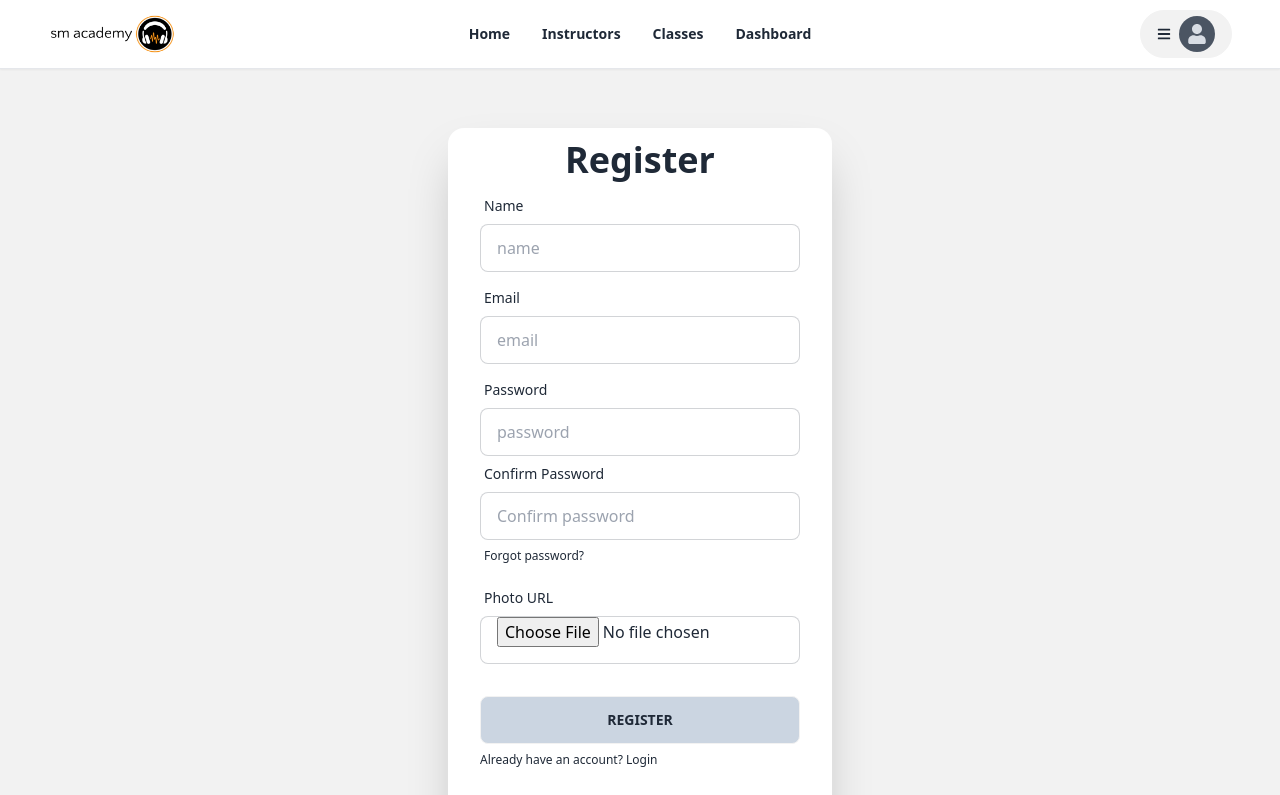
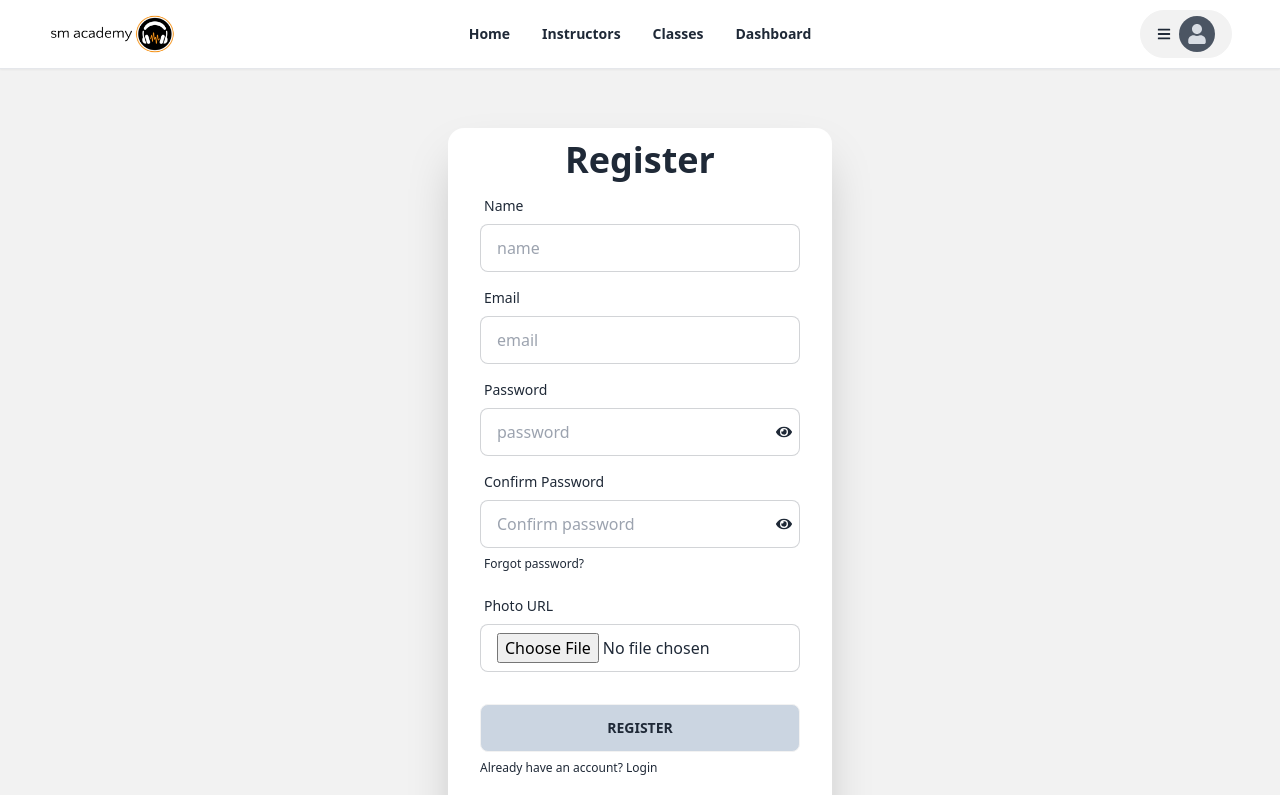
Before and after one commit to jamilakterup/summer-camp-client, a React (Vite) app: page /register in a window 1280 px wide. Shown: the top 795 px of the page. Built offline with nearby package versions, Linux system fonts and the light colour scheme; no server answers.

Commit message:
password view

```diff
--- a/src/Pages/Login/Login.jsx
+++ b/src/Pages/Login/Login.jsx
@@ -1,8 +1,12 @@
+import {useState} from "react";
 import {useForm} from "react-hook-form";
 import {Link} from "react-router-dom";
+import {FaEyeSlash, FaEye} from 'react-icons/fa';
 
 const Login = () => {
     const {register, handleSubmit, formState: {errors}} = useForm();
+    const [isOpen, setIsOpen] = useState(false);
+
     const onSubmit = data => console.log(data);
 
     return (
@@ -20,11 +24,12 @@ const Login = () => {
                         />
                         {errors.email && <p className="text-red-600">{errors.email?.message}</p>}
                     </div>
-                    <div className="form-control">
+                    <div className="form-control relative">
                         <label className="label">
                             <span className="label-text">Password</span>
                         </label>
-                        <input {...register("password", {required: true})} type="password" placeholder="password" className="input input-bordered" />
+                        <input {...register("password", {required: true})} type={`${isOpen ? 'text' : 'password'}`} placeholder="password" className="input input-bordered" />
+                        <span className="absolute bottom-12 right-2" onClick={() => setIsOpen(!isOpen)}>{isOpen ? <FaEyeSlash /> : <FaEye />}</span>
                         {errors.password && <p className="text-red-600">{"Password is required"}</p>}
                         <label className="label">
                             <a href="#" className="label-text-alt link link-hover">Forgot password?</a>
--- a/src/Pages/Register/Register.jsx
+++ b/src/Pages/Register/Register.jsx
@@ -1,10 +1,13 @@
-import {useContext} from "react";
+import {useContext, useState} from "react";
 import {useForm} from "react-hook-form";
 import {Link} from "react-router-dom";
 import {AuthContext} from "../../components/Providers/AuthProviders";
+import {FaEyeSlash, FaEye} from 'react-icons/fa';
 
 const Register = () => {
     const {signUpUser} = useContext(AuthContext);
+    const [isOpen, setIsOpen] = useState(false);
+    const [confirm, setConfirm] = useState(false);
 
     const {register, handleSubmit, formState: {errors}} = useForm();
     const onSubmit = data => {
@@ -42,16 +45,20 @@ const Register = () => {
                         />
                         {errors.email && <p className="text-red-600">{errors.email?.message}</p>}
                     </div>
-                    <div className="form-control">
+                    <div className="form-control relative">
                         <label className="label">
                             <span className="label-text">Password</span>
                         </label>
-                        <input {...register("password", {required: true})} type="password" placeholder="password" className="input input-bordered" />
+                        <input {...register("password", {required: true})} type={`${isOpen ? 'text' : 'password'}`} placeholder="password" className="input input-bordered" />
+                        <span className="absolute bottom-4 right-2" onClick={() => setIsOpen(!isOpen)}>{isOpen ? <FaEyeSlash /> : <FaEye />}</span>
                         {errors.password && <p className="text-red-600">{"Password is required"}</p>}
+                    </div>
+                    <div className="form-control relative">
                         <label className="label">
                             <span className="label-text">Confirm Password</span>
                         </label>
-                        <input {...register("confirm", {required: true})} type="password" placeholder="Confirm password" className="input input-bordered" />
+                        <input {...register("confirm", {required: true})} type={`${confirm ? 'text' : 'password'}`} placeholder="Confirm password" className="input input-bordered" />
+                        <span className="absolute bottom-12 right-2" onClick={() => setConfirm(!confirm)}>{confirm ? <FaEyeSlash /> : <FaEye />}</span>
                         {errors.password && <p className="text-red-600">{"Password is required"}</p>}
                         <label className="label">
                             <a href="#" className="label-text-alt link link-hover">Forgot password?</a>
@@ -63,7 +70,7 @@ const Register = () => {
                         </label>
                         <input
                             {...register("photo", {required: true})}
-                            aria-invalid={errors.photo ? "true" : "false"} type="file" className="input input-bordered"
+                            aria-invalid={errors.photo ? "true" : "false"} type="file" className="input input-bordered pt-2"
                         />
                         {errors.photo && <p className="text-red-600">{errors.photo?.message}</p>}
                     </div>
```
